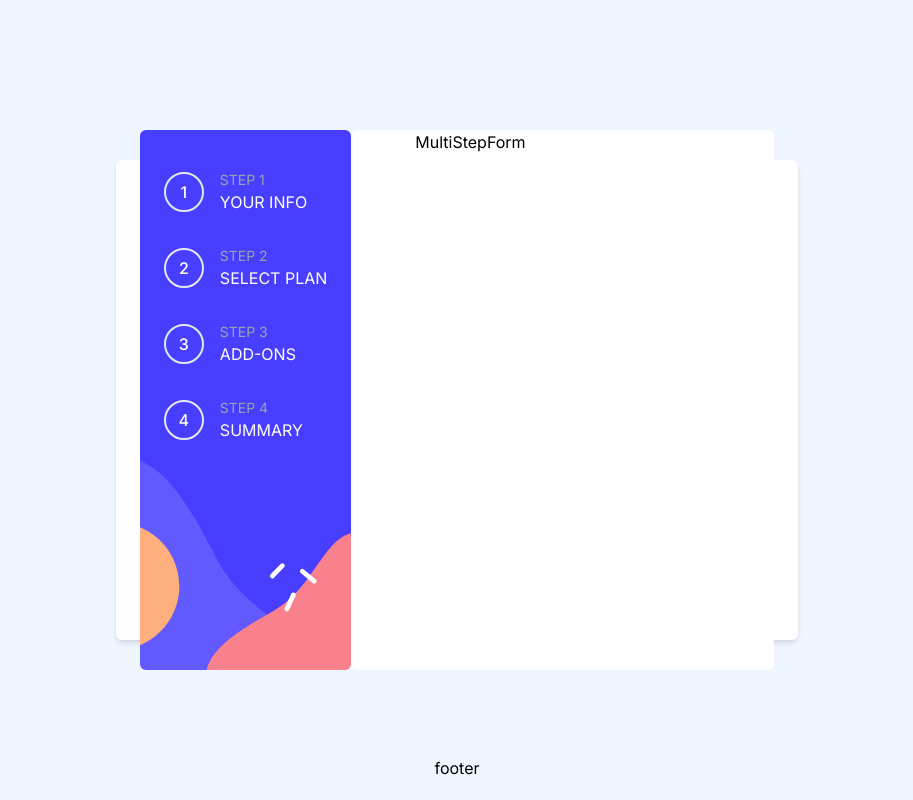
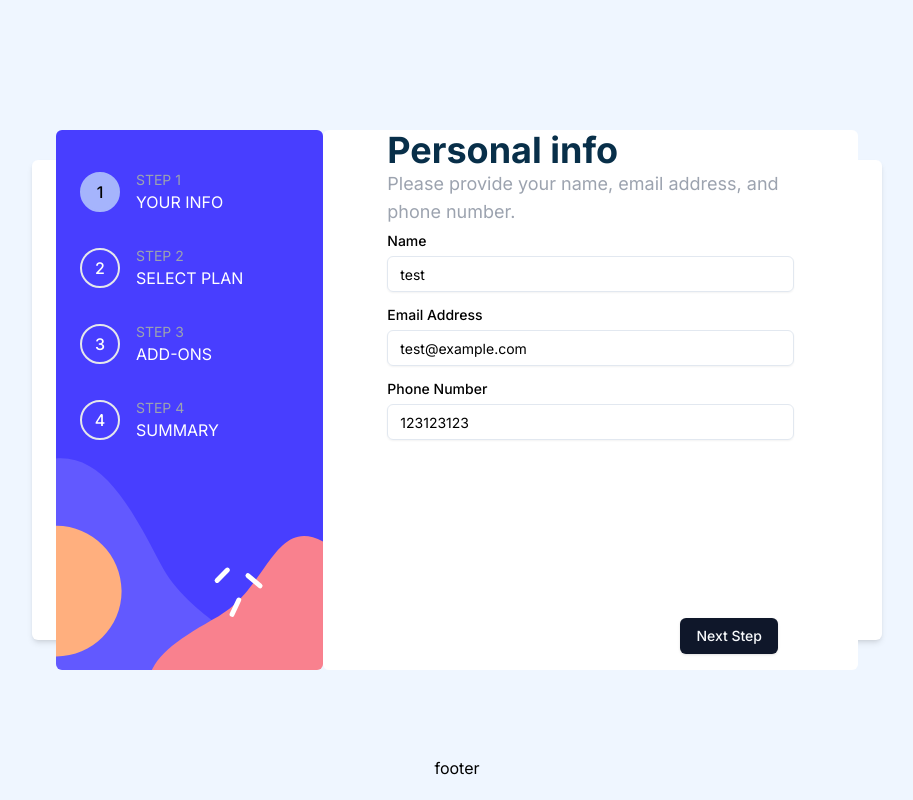
Before and after one commit to web223dev/multi-step-form, a Next.js app: page / in a window 1280 px wide. Shown: the whole page, without its empty margins (183-1096 px from the left). Built offline with nearby package versions, Linux system fonts and the light colour scheme.

Commit message:
initial stepper done, added form validation

```diff
--- a/src/app/(form)/layout.tsx
+++ b/src/app/(form)/layout.tsx
@@ -1,5 +1,6 @@
 import { Footer } from "@/components/footer";
 import { Steps } from "@/components/steps";
+import { MultiStepContenxtProvider } from "@/contexts/multistep-form-context";
 import { ReactNode } from "react";
 
 interface MultiStepFormLayout {
@@ -8,10 +9,12 @@ interface MultiStepFormLayout {
 
 export default function MultiStepFormLayout({ children }: MultiStepFormLayout) {
   return (
-    <div className="mx-auto flex max-h-min flex-col rounded-md lg:my-40 lg:grid lg:max-w-[850px] lg:grid-cols-3 lg:grid-rows-5 lg:items-center lg:bg-white lg:p-6 lg:shadow-md">
-      <Steps />
-      {children}
-      <Footer />
-    </div>
+    <MultiStepContenxtProvider>
+      <div className="mx-auto flex max-h-min flex-col rounded-md lg:my-40 lg:grid lg:max-w-[850px] lg:grid-cols-3 lg:grid-rows-5 lg:items-center lg:bg-white lg:p-6 lg:shadow-md">
+        <Steps />
+        {children}
+        <Footer />
+      </div>
+    </MultiStepContenxtProvider>
   );
 }
--- a/src/app/(form)/page.tsx
+++ b/src/app/(form)/page.tsx
@@ -1,7 +1,11 @@
+import { DisplayTitle } from "@/components/display-title";
+import { MultiForm } from "@/components/multi-form";
+
 export default function MultiStepForm() {
   return (
     <div className="mx-6 -mt-20 flex h-[450px] flex-col gap-2 rounded-md bg-white p-6 px-4 shadow-md lg:col-span-2 lg:col-start-2 lg:row-span-3 lg:row-start-2 lg:mx-0 lg:-mt-0 lg:h-[540px] lg:px-16 lg:py-0 lg:shadow-none">
-      MultiStepForm
+      <DisplayTitle />
+      <MultiForm />
     </div>
   );
 }
--- /dev/null
+++ b/src/app/test/page.tsx
@@ -0,0 +1,3 @@
+export default function page() {
+  return <div>page</div>
+}
--- /dev/null
+++ b/src/components/display-title.tsx
@@ -0,0 +1,40 @@
+"use client";
+import { useMultiContext } from "@/contexts/multistep-form-context";
+// import { ThankYouIcon } from './icon/icon'
+
+const titleData = {
+  title: [
+    "Personal info",
+    "Select your plan",
+    "Pick add-ons",
+    "Finishing up",
+    "Thank you!",
+  ],
+  description: [
+    "Please provide your name, email address, and phone number.",
+    "You have the option of monthly or yearly billing.",
+    "Add-ons help enhance your gaming experience.",
+    "Double-check everything looks OK before confirming.",
+    "Thanks for confirming your subscription! We hope you have fun using our platform. If you ever need support, please fell free to email us at support@loremgamin.com.",
+  ],
+};
+export function DisplayTitle() {
+  const { step } = useMultiContext();
+
+  return (
+    <div
+      className={`${
+        step === 5 &&
+        "flex h-full flex-col items-center justify-center gap-5 text-center lg:px-16"
+      }`}
+    >
+      {/* {step === 5 && <ThankYouIcon className="size-16 lg:size-32" />} */}
+      <h1 className={`text-2xl font-bold text-sky-950 lg:text-4xl`}>
+        {titleData.title[step - 1]}
+      </h1>
+      <p className="text-gray-400 lg:text-lg">
+        {titleData.description[step - 1]}
+      </p>
+    </div>
+  );
+}
--- /dev/null
+++ b/src/components/multi-form.tsx
@@ -0,0 +1,68 @@
+"use client";
+import { zodResolver } from "@hookform/resolvers/zod";
+import { useForm, FormProvider } from "react-hook-form";
+import { z } from "zod";
+
+import { useMultiContext } from "@/contexts/multistep-form-context";
+import { Button } from "@/components/ui/button";
+import { Form } from "@/components/ui/form";
+import { StepOne } from "@/components/step_one";
+import { StepTwo } from "@/components/step_two";
+import { StepThree } from "@/components/step_three";
+import { StepFour } from "@/components/step_four";
+
+const formSchema = z.object({
+  name: z.string().min(1, { message: "This field is required" }),
+  email: z.string().email({ message: "This field is required" }),
+  phone: z.string().min(8, { message: "This field is required" }),
+});
+
+type NewFormData = z.infer<typeof formSchema>;
+
+export function MultiForm() {
+  const { step, nextStep, prevStep, createUserData } = useMultiContext();
+  const form = useForm<NewFormData>({
+    resolver: zodResolver(formSchema),
+    defaultValues: {
+      name: "test",
+      email: "test@example.com",
+      phone: "123123123",
+    },
+  });
+  function onSubmit(values: NewFormData) {
+    nextStep();
+    if (step === 4) {
+      createUserData(values);
+    }
+  }
+  return (
+    <Form {...form}>
+      <form
+        onSubmit={form.handleSubmit(onSubmit)}
+        className="space-y-4 lg:relative lg:flex-1"
+      >
+        <FormProvider {...form}>
+          {step === 1 && <StepOne />}
+          {step === 2 && <StepTwo />}
+          {step === 3 && <StepThree />}
+          {step === 4 && <StepFour />}
+        </FormProvider>
+        {step < 5 && (
+          <div className="absolute bottom-0 left-0 flex w-full justify-between bg-white p-4 lg:bottom-0">
+            <Button
+              type="button"
+              variant={"outline"}
+              className={`${step === 1 ? "invisible" : ""}`}
+              onClick={() => prevStep()}
+            >
+              Go Back
+            </Button>
+            <Button type="submit">
+              {step === 4 ? "Confirm" : "Next Step"}
+            </Button>
+          </div>
+        )}
+      </form>
+    </Form>
+  );
+}
--- /dev/null
+++ b/src/components/step_four.tsx
@@ -0,0 +1,4 @@
+"use client";
+export function StepFour() {
+  return <div>step 4</div>;
+}
--- /dev/null
+++ b/src/components/step_one.tsx
@@ -0,0 +1,63 @@
+"use client";
+import {
+  FormField,
+  FormItem,
+  FormLabel,
+  FormMessage,
+  FormControl,
+} from "@/components/ui/form";
+import { Input } from "@/components/ui/input";
+import { useFormContext } from "react-hook-form";
+
+export function StepOne() {
+  const { control } = useFormContext();
+  return (
+    <>
+      <FormField
+        control={control}
+        name="name"
+        render={({ field }) => (
+          <FormItem>
+            <FormLabel className="flex items-center justify-between">
+              Name
+              <FormMessage />
+            </FormLabel>
+            <FormControl>
+              <Input placeholder="e.g Stephen King" {...field} />
+            </FormControl>
+          </FormItem>
+        )}
+      />
+      <FormField
+        control={control}
+        name="email"
+        render={({ field }) => (
+          <FormItem>
+            <FormLabel className="flex items-center justify-between">
+              Email Address
+              <FormMessage />
+            </FormLabel>
+            <FormControl>
+              <Input placeholder="e.g stephenking@lorem.com" {...field} />
+            </FormControl>
+          </FormItem>
+        )}
+      />
+      <FormField
+        control={control}
+        name="phone"
+        render={({ field }) => (
+          <FormItem>
+            <FormLabel className="flex items-center justify-between">
+              Phone Number
+              <FormMessage />
+            </FormLabel>
+            <FormControl>
+              <Input placeholder="e.g +1 234 567 890" {...field} />
+            </FormControl>
+          </FormItem>
+        )}
+      />
+    </>
+  );
+}
--- /dev/null
+++ b/src/components/step_three.tsx
@@ -0,0 +1,4 @@
+"use client";
+export function StepThree() {
+  return <div>step 3</div>;
+}
--- /dev/null
+++ b/src/components/step_two.tsx
@@ -0,0 +1,4 @@
+"use client";
+export function StepTwo() {
+  return <div>step 2</div>;
+}
--- a/src/components/steps.tsx
+++ b/src/components/steps.tsx
@@ -1,4 +1,4 @@
-import { StepItem } from "./step-item";
+import { StepItem } from "@/components/step-item";
 
 const stepData = [
   { num: 1, title: "Step 1", description: "Your Info" },
--- a/src/contexts/multistep-form-context.tsx
+++ b/src/contexts/multistep-form-context.tsx
@@ -6,33 +6,19 @@ interface FormData {
   name: string;
   email: string;
   phone: string;
-  plan: string;
-  onlineService: boolean;
-  largerStorage: boolean;
-  customProfile: boolean;
-  userTotal: number;
 }
 
-export interface UserData {
+interface UserData {
   id: string;
   name: string;
   email: string;
   phone: string;
-  plan: string;
-  onlineService: boolean;
-  largerStorage: boolean;
-  customProfile: boolean;
-  userTotal: number;
 }
 
 interface MultiStepContextType {
-  user: UserData[];
   step: number;
-  isYear: boolean;
   nextStep: () => void;
   prevStep: () => void;
-  setPlan: () => void;
-  changePlan: () => void;
   createUserData: (data: FormData) => void;
 }
 
@@ -45,7 +31,6 @@ interface MultiStepContextProviderProps {
 export function MultiStepContenxtProvider({
   children,
 }: MultiStepContextProviderProps) {
-  const [isYear, setIsYear] = useState(false);
   const [step, setStep] = useState(1);
   const [user, setUser] = useState<UserData[]>([]);
 
@@ -55,11 +40,6 @@ export function MultiStepContenxtProvider({
       name: data.name,
       email: data.email,
       phone: data.phone,
-      plan: data.plan,
-      onlineService: data.onlineService,
-      largerStorage: data.largerStorage,
-      customProfile: data.customProfile,
-      userTotal: data.userTotal,
     };
     setUser([...user, newUser]);
     console.log(newUser);
@@ -72,23 +52,13 @@ export function MultiStepContenxtProvider({
     if (step === 1) return;
     setStep((prev) => prev - 1);
   }
-  function setPlan() {
-    setIsYear((prev) => !prev);
-  }
-  function changePlan() {
-    setStep((prev) => prev - 2);
-  }
 
   return (
     <MultiStepContext.Provider
       value={{
-        user,
         step,
-        isYear,
-        setPlan,
         nextStep,
         prevStep,
-        changePlan,
         createUserData,
       }}
     >
```
